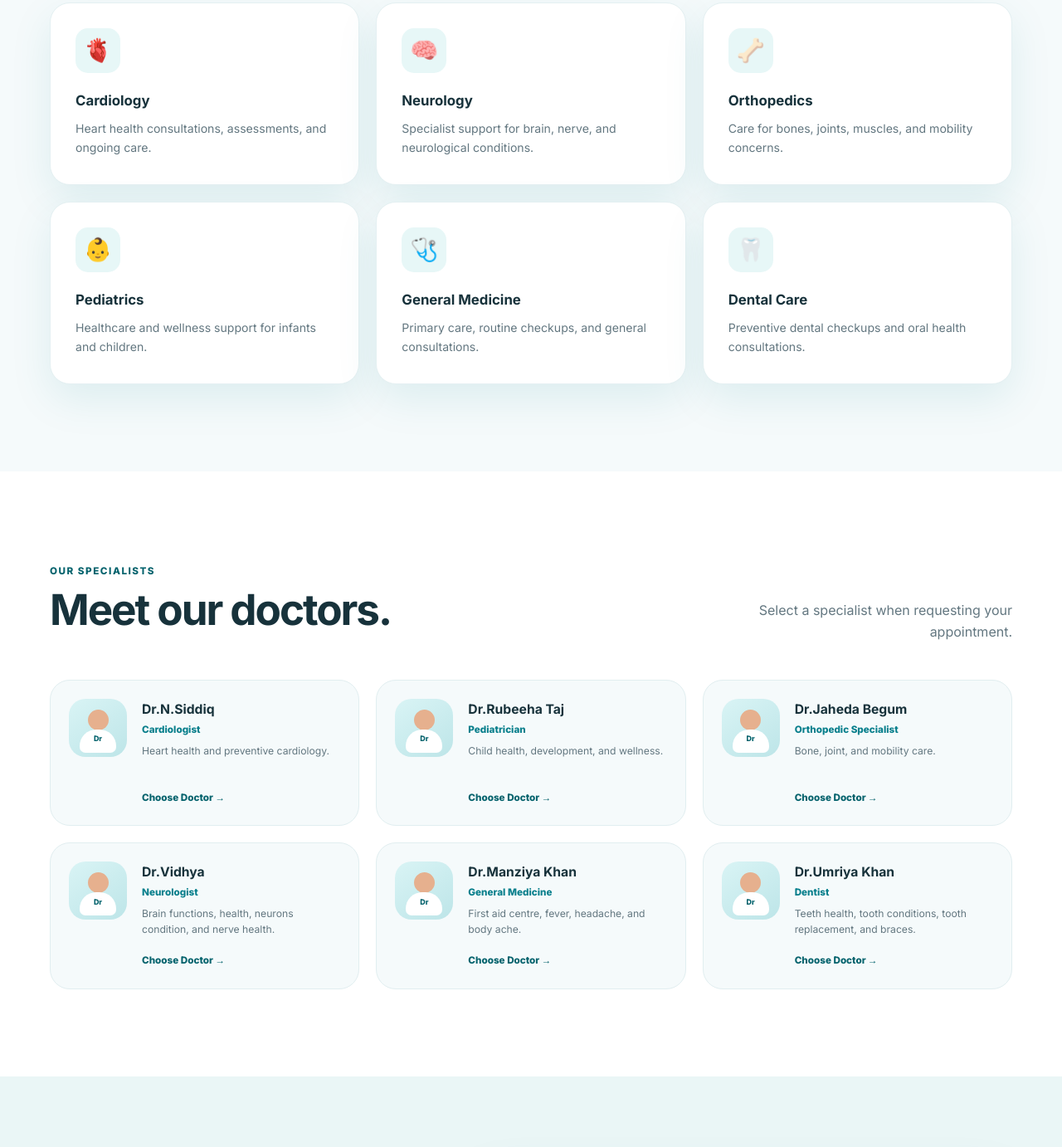
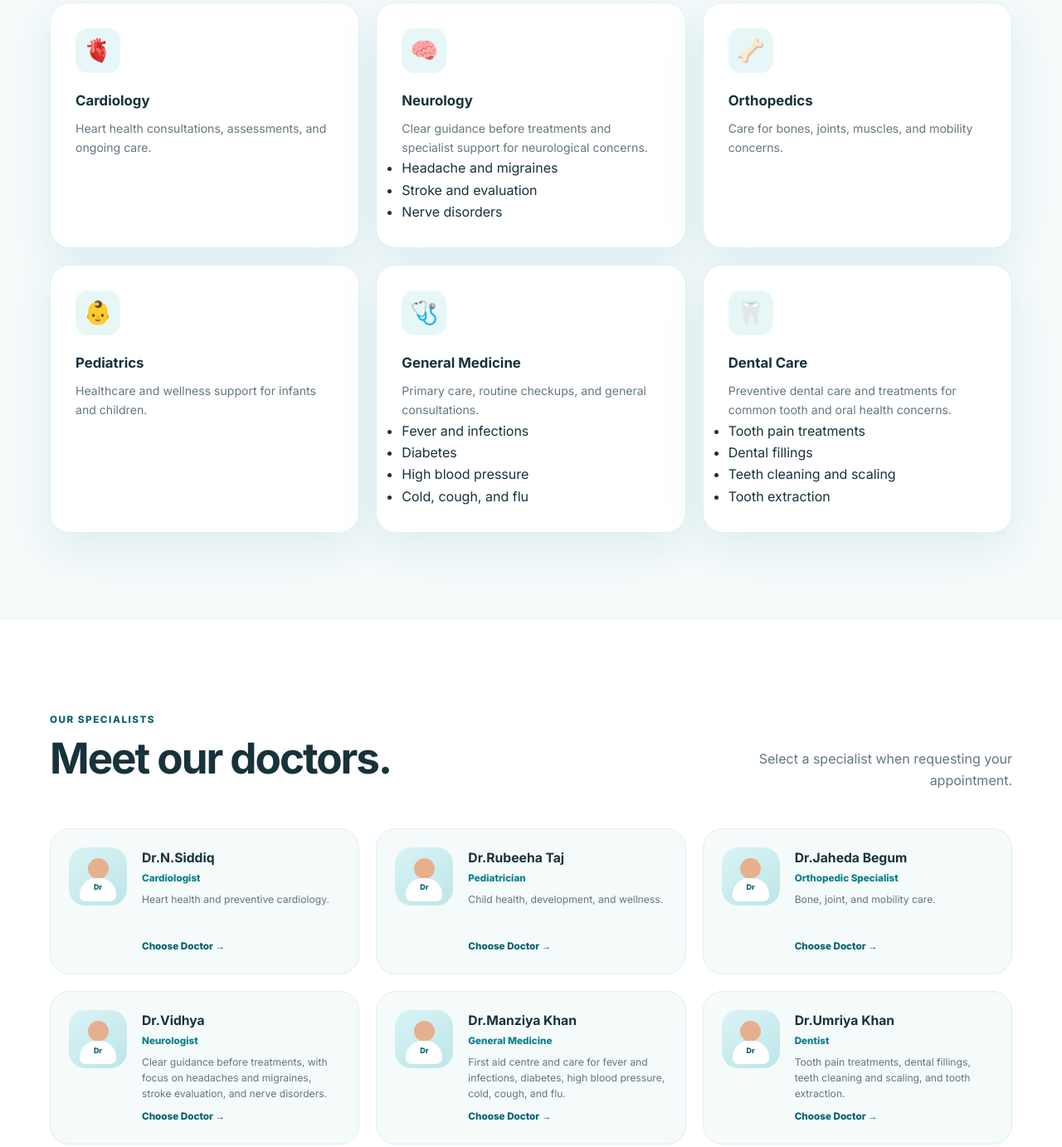
Before and after one commit to aansujoy95-code/HOSPITAL-APPOINTMENT-, a plain HTML site: page index.html in a window 1280 px wide. Shown: the part 1041-2423 px from the top of the page at 83% size. Drawn offline with Linux system fonts and the light colour scheme.

Commit message:
Update neurology, general medicine, and dental care services

```diff
--- a/index.html
+++ b/index.html
@@ -77,11 +77,11 @@
         </div>
         <div class="services-grid">
           <article class="service-card reveal"><div class="service-icon">🫀</div><h3>Cardiology</h3><p>Heart health consultations, assessments, and ongoing care.</p></article>
-          <article class="service-card reveal"><div class="service-icon">🧠</div><h3>Neurology</h3><p>Specialist support for brain, nerve, and neurological conditions.</p></article>
+          <article class="service-card reveal"><div class="service-icon">🧠</div><h3>Neurology</h3><p>Clear guidance before treatments and specialist support for neurological concerns.</p><ul class="service-list"><li>Headache and migraines</li><li>Stroke and evaluation</li><li>Nerve disorders</li></ul></article>
           <article class="service-card reveal"><div class="service-icon">🦴</div><h3>Orthopedics</h3><p>Care for bones, joints, muscles, and mobility concerns.</p></article>
           <article class="service-card reveal"><div class="service-icon">👶</div><h3>Pediatrics</h3><p>Healthcare and wellness support for infants and children.</p></article>
-          <article class="service-card reveal"><div class="service-icon">🩺</div><h3>General Medicine</h3><p>Primary care, routine checkups, and general consultations.</p></article>
-          <article class="service-card reveal"><div class="service-icon">🦷</div><h3>Dental Care</h3><p>Preventive dental checkups and oral health consultations.</p></article>
+          <article class="service-card reveal"><div class="service-icon">🩺</div><h3>General Medicine</h3><p>Primary care, routine checkups, and general consultations.</p><ul class="service-list"><li>Fever and infections</li><li>Diabetes</li><li>High blood pressure</li><li>Cold, cough, and flu</li></ul></article>
+          <article class="service-card reveal"><div class="service-icon">🦷</div><h3>Dental Care</h3><p>Preventive dental care and treatments for common tooth and oral health concerns.</p><ul class="service-list"><li>Tooth pain treatments</li><li>Dental fillings</li><li>Teeth cleaning and scaling</li><li>Tooth extraction</li></ul></article>
         </div>
       </div>
     </section>
@@ -113,19 +113,19 @@
           </article>
           <article class="doctor-card reveal" data-doctor="Dr.Vidhya">
             <div class="doctor-avatar"><span>Dr</span></div><div class="doctor-info">
-              <h3>Dr.Vidhya</h3><span class="speciality">Neurologist</span><p>Brain functions, health, neurons condition, and nerve health.</p>
+              <h3>Dr.Vidhya</h3><span class="speciality">Neurologist</span><p>Clear guidance before treatments, with focus on headaches and migraines, stroke evaluation, and nerve disorders.</p>
               <button class="choose-doctor" type="button" data-doctor="Dr.Vidhya">Choose Doctor <span>→</span></button>
             </div>
           </article>
           <article class="doctor-card reveal" data-doctor="Dr.Manziya Khan">
             <div class="doctor-avatar"><span>Dr</span></div><div class="doctor-info">
-              <h3>Dr.Manziya Khan</h3><span class="speciality">General Medicine</span><p>First aid centre, fever, headache, and body ache.</p>
+              <h3>Dr.Manziya Khan</h3><span class="speciality">General Medicine</span><p>First aid centre and care for fever and infections, diabetes, high blood pressure, cold, cough, and flu.</p>
               <button class="choose-doctor" type="button" data-doctor="Dr.Manziya Khan">Choose Doctor <span>→</span></button>
             </div>
           </article>
           <article class="doctor-card reveal" data-doctor="Dr.Umriya Khan">
             <div class="doctor-avatar"><span>Dr</span></div><div class="doctor-info">
-              <h3>Dr.Umriya Khan</h3><span class="speciality">Dentist</span><p>Teeth health, tooth conditions, tooth replacement, and braces.</p>
+              <h3>Dr.Umriya Khan</h3><span class="speciality">Dentist</span><p>Tooth pain treatments, dental fillings, teeth cleaning and scaling, and tooth extraction.</p>
               <button class="choose-doctor" type="button" data-doctor="Dr.Umriya Khan">Choose Doctor <span>→</span></button>
             </div>
           </article>
```
